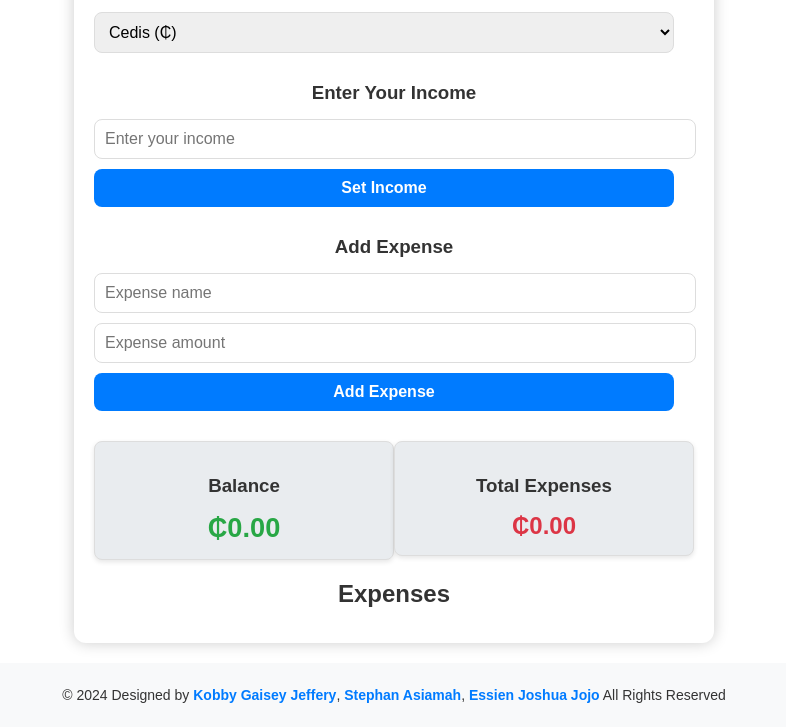
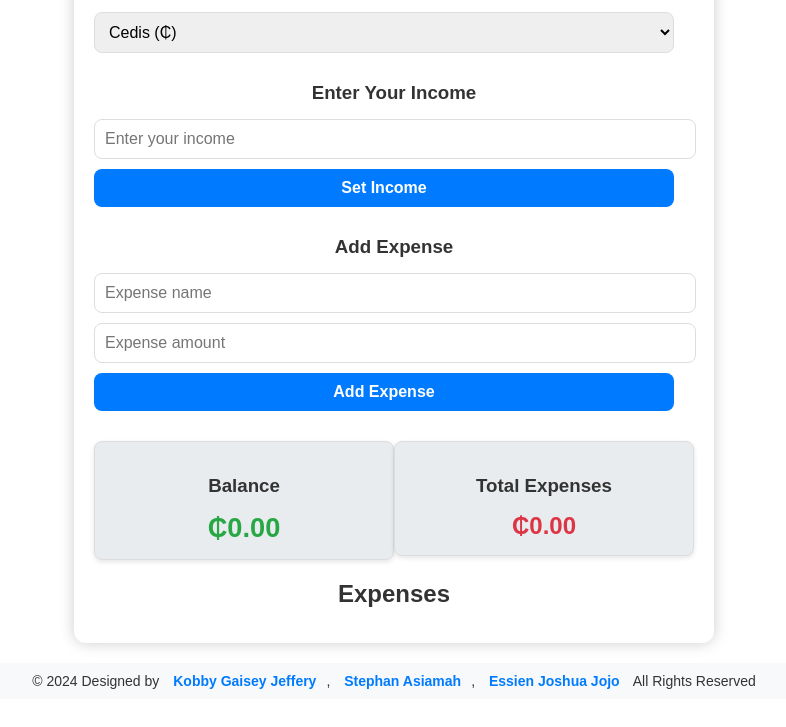
Before and after one commit to Bhirdman/Income-And-Expenses-Tracker-, a plain HTML site: page index.html in a window 1280 px wide. Shown: the part 143-870 px from the top of the page, without its empty margins (246-1032 px from the left). After the commit the page ends 842 px from the top, so only its background shows below. Drawn offline with Linux system fonts and the light colour scheme.

Commit message:
Update styles.css

```diff
--- a/styles.css
+++ b/styles.css
@@ -121,15 +121,20 @@ li button {
 
 footer {
     text-align: center;
-    background-color: #f8f9fa; /* Light gray background */
+    background-color: #f8f9fa;
     padding: 10px 0;
-    margin-top: 20px;
     font-family: Arial, sans-serif;
     font-size: 14px;
-    color: #333; /* Dark text color */
+    color: #333; /
+  }
+
+  footer p {
+    margin: 0;
   }
 
   footer span {
+    display: inline-block;
+    margin: 0 10px;
     font-weight: bold;
-    color: #007bff; /* Blue text color */
+    color: #007bff;
   }
```
